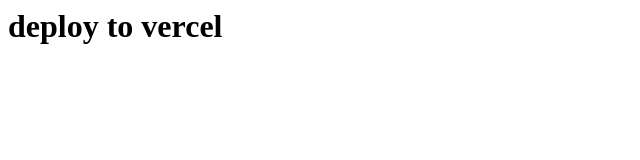
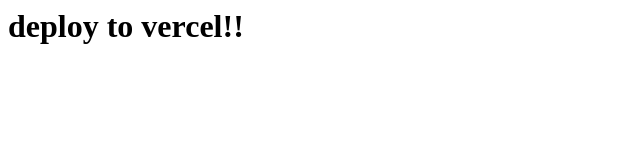
Before and after one commit to thundermiracle/playwright-html, a website: page index.html in a window 1280 px wide. Shown: the full height of the page, 0-640 px from the left. Drawn offline with Linux system fonts and the light colour scheme.

Commit message:
trigger main

```diff
--- a/index.html
+++ b/index.html
@@ -1 +1 @@
-<h1>deploy to vercel</h1>
+<h1>deploy to vercel!!</h1>
```
